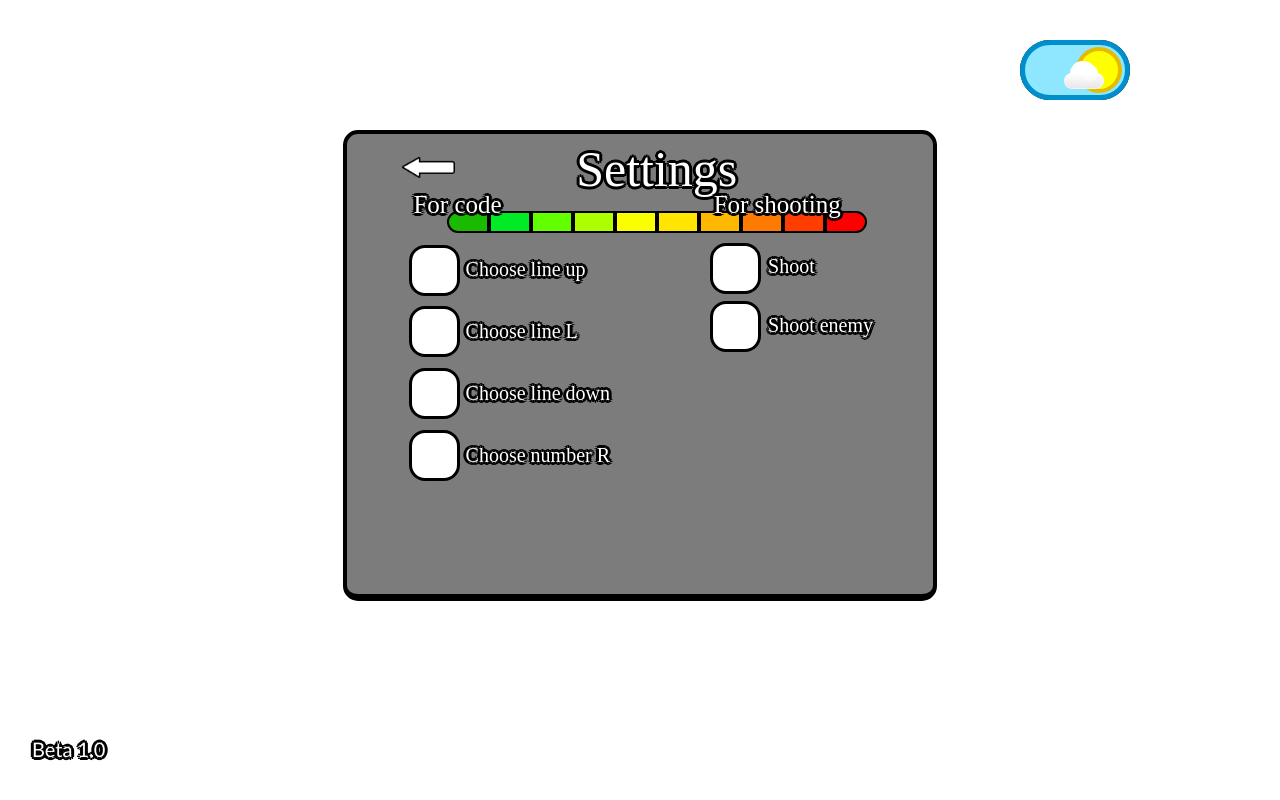
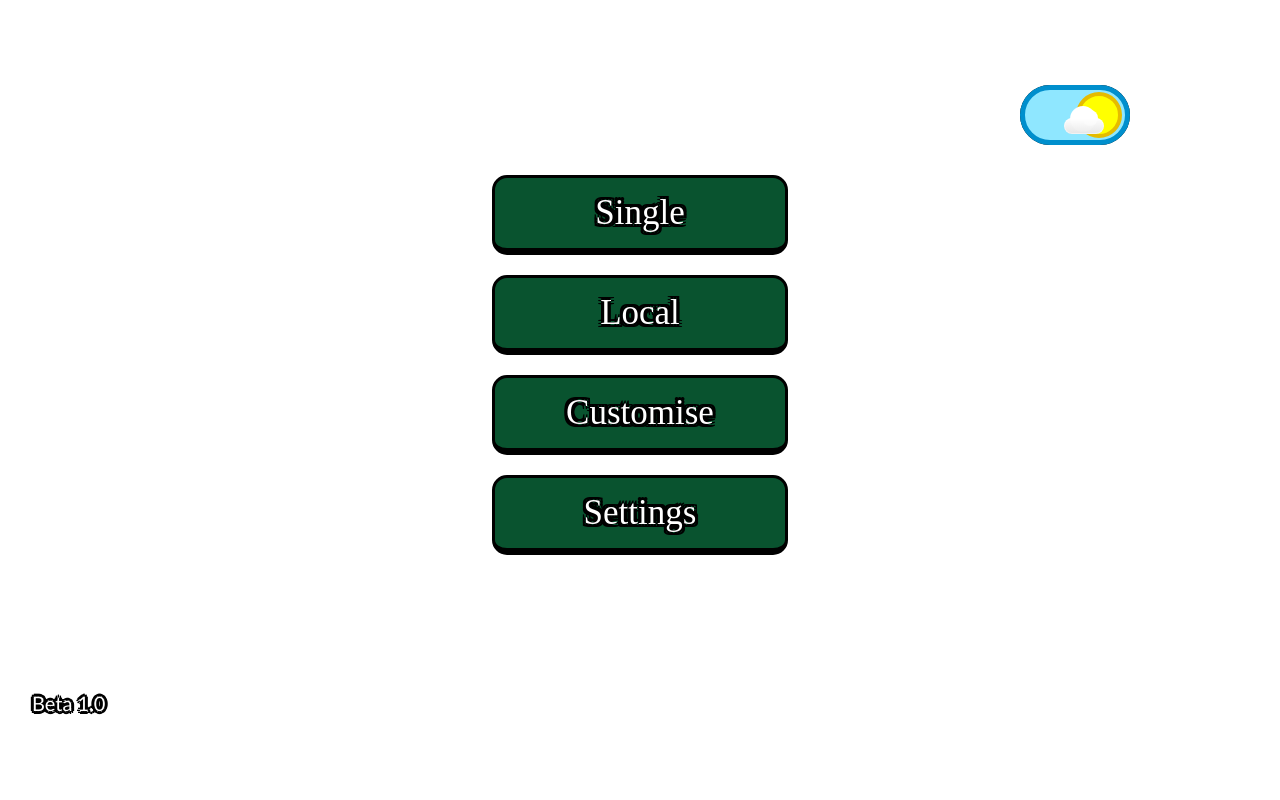
Before and after one commit to Dima-x17/CoL, a plain HTML site: page menu/menu.html in a window 1280 px wide. Shown: the top 800 px of the page. Drawn offline with Linux system fonts and the light colour scheme.

Commit message:
menu.html

```diff
--- a/menu/menu.html
+++ b/menu/menu.html
@@ -44,115 +44,106 @@
         src="./sounds/sound copy 3.mp3"
         type="audio/mpeg"
       ></audio>
-      <div class="container_buttons">
-        <div
-          class="button1_day"
-          id="Button_1"
-          style="display: none"
-          onmouseover="Sound()"
-        >
+      <audio
+        id="Sound_enter"
+        src="sounds/sound_enter.mp3"
+        type="audio/mpeg"
+      ></audio>
+      <audio
+        id="Sound_back"
+        src="sounds/sound_back.mp3"
+        type="audio/mpeg"
+      ></audio>
+
+      <div class="container_buttons" id="Buttons">
+        <div class="button1_day" id="Button_1" onmouseover="Sound()">
           Single
         </div>
-        <div
-          class="button2_day"
-          id="Button_2"
-          style="display: none"
-          onmouseover="Sound1()"
-        >
+        <div class="button2_day" id="Button_2" onmouseover="Sound1()">
           Local
         </div>
-        <div
-          class="button3_day"
-          id="Button_3"
-          style="display: none"
-          onmouseover="Sound2()"
-        >
+        <div class="button3_day" id="Button_3" onmouseover="Sound2()">
           Customise
         </div>
         <div
           class="button4_day"
           id="Button_4"
-          style="display: none"
-          onmouseover="Sound3() "
+          onmouseover="Sound3()"
+          onclick="Settings(); Sound_enter()"
         >
           Settings
         </div>
-        <div class="container_sittings" style="display: non">
+      </div>
+      <div class="container_none">
+        <div class="container_sittings" style="display: none" id="Settings">
           <div class="container_butback">
-            <div class="button_back">
-              <img src="./photo/button_back.png">
+            <div class="button_back" onclick="Settings_back(); Sound_back()">
+              <img src="./photo/button_back.png" />
             </div>
-            <div class="text_settings">
-              Settings
-            </div>
+            <div class="text_settings">Settings</div>
           </div>
           <div class="container_sound">
             <div class="sound_settings">
-              <img src="./photo/sound_set.png" alt="">
+              <img src="./photo/sound_set.png" />
             </div>
             <div class="zero_to_hundred">
-              <div class="block1" style="
-              border-top-left-radius: 25px;
-              border-bottom-left-radius: 25px;
-              background-color: #1ABA00;"
+              <div
+                class="block1"
+                style="
+                  border-top-left-radius: 25px;
+                  border-bottom-left-radius: 25px;
+                  background-color: #1aba00;
+                "
               ></div>
-              <div class="block1" style=" background-color: #00EA25;"></div>
-              <div class="block1" style=" background-color: #61FF00;"></div>
-              <div class="block1" style=" background-color: #ADFF00;"></div>
-              <div class="block1" style=" background-color: #FAFF00;"></div>
-              <div class="block1" style=" background-color: #FFE500;"></div>
-              <div class="block1" style=" background-color: #FFB800"></div>
-              <div class="block1" style=" background-color: #FF7A00"></div>
-              <div class="block1" style=" background-color: #FF3D00"></div>
-              <div class="block1" style=" background-color: #FF0000; border-top-right-radius: 25px; border-bottom-right-radius: 25px;"></div>
+              <div class="block1" style="background-color: #00ea25"></div>
+              <div class="block1" style="background-color: #61ff00"></div>
+              <div class="block1" style="background-color: #adff00"></div>
+              <div class="block1" style="background-color: #faff00"></div>
+              <div class="block1" style="background-color: #ffe500"></div>
+              <div class="block1" style="background-color: #ffb800"></div>
+              <div class="block1" style="background-color: #ff7a00"></div>
+              <div class="block1" style="background-color: #ff3d00"></div>
+              <div
+                class="block1"
+                style="
+                  background-color: #ff0000;
+                  border-top-right-radius: 25px;
+                  border-bottom-right-radius: 25px;
+                "
+              >
+                <div class="circle" id="Circle"></div>
+              </div>
             </div>
           </div>
-          <div class="circle"></div>
           <div class="managment">
             <div class="for_code">
-              <div class="text_code">
-                For code
+              <div class="text_code">For code</div>
+              <div class="block_for_button">
+                <div class="button_words"></div>
+                <div class="text_lineup">Choose line up</div>
               </div>
               <div class="block_for_button">
                 <div class="button_words"></div>
-                <div class="text_lineup">
-                  Choose line up
-                </div>
+                <div class="text_lineup">Choose line L</div>
               </div>
               <div class="block_for_button">
                 <div class="button_words"></div>
-                <div class="text_lineup">
-                  Choose line L
-                </div>
+                <div class="text_lineup">Choose line down</div>
               </div>
               <div class="block_for_button">
                 <div class="button_words"></div>
-                <div class="text_lineup">
-                  Choose line down
-                </div>
-              </div>
-              <div class="block_for_button">
-                <div class="button_words"   ></div>
-                <div class="text_lineup">
-                  Choose number R
-                </div>
+                <div class="text_lineup">Choose number R</div>
               </div>
             </div>
             <div class="for_shooting">
-              <div class="text_shooting">
-                For shooting
+              <div class="text_shooting">For shooting</div>
+              <div class="block_for_button2">
+                <div class="button_words"></div>
+                <div class="text_lineup2">Shoot</div>
               </div>
               <div class="block_for_button2">
                 <div class="button_words"></div>
-                <div class="text_lineup2">
-                  Shoot
-                </div>
-              </div>
-              <div class="block_for_button2">
-                <div class="button_words"></div>
-                <div class="text_lineup2">
-                  Shoot enemy
-                </div>
+                <div class="text_lineup2">Shoot enemy</div>
               </div>
             </div>
           </div>
```
